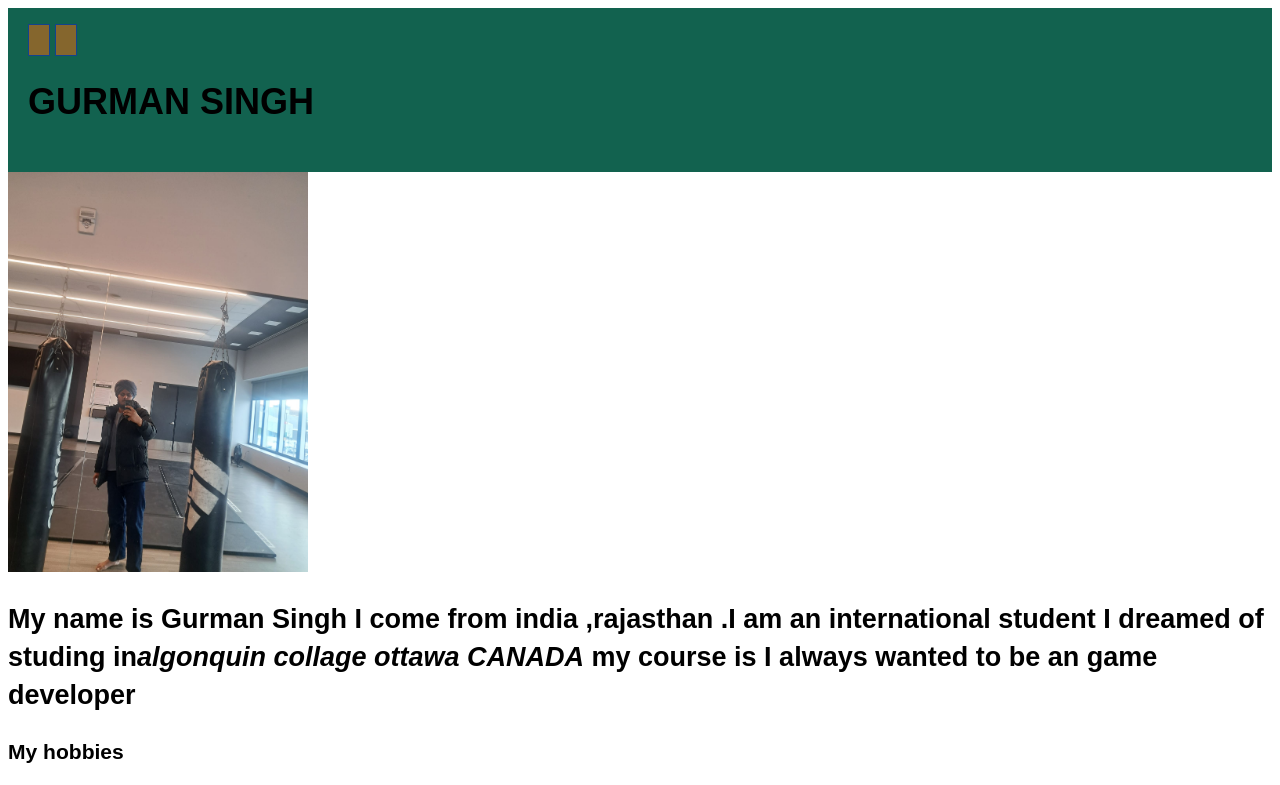
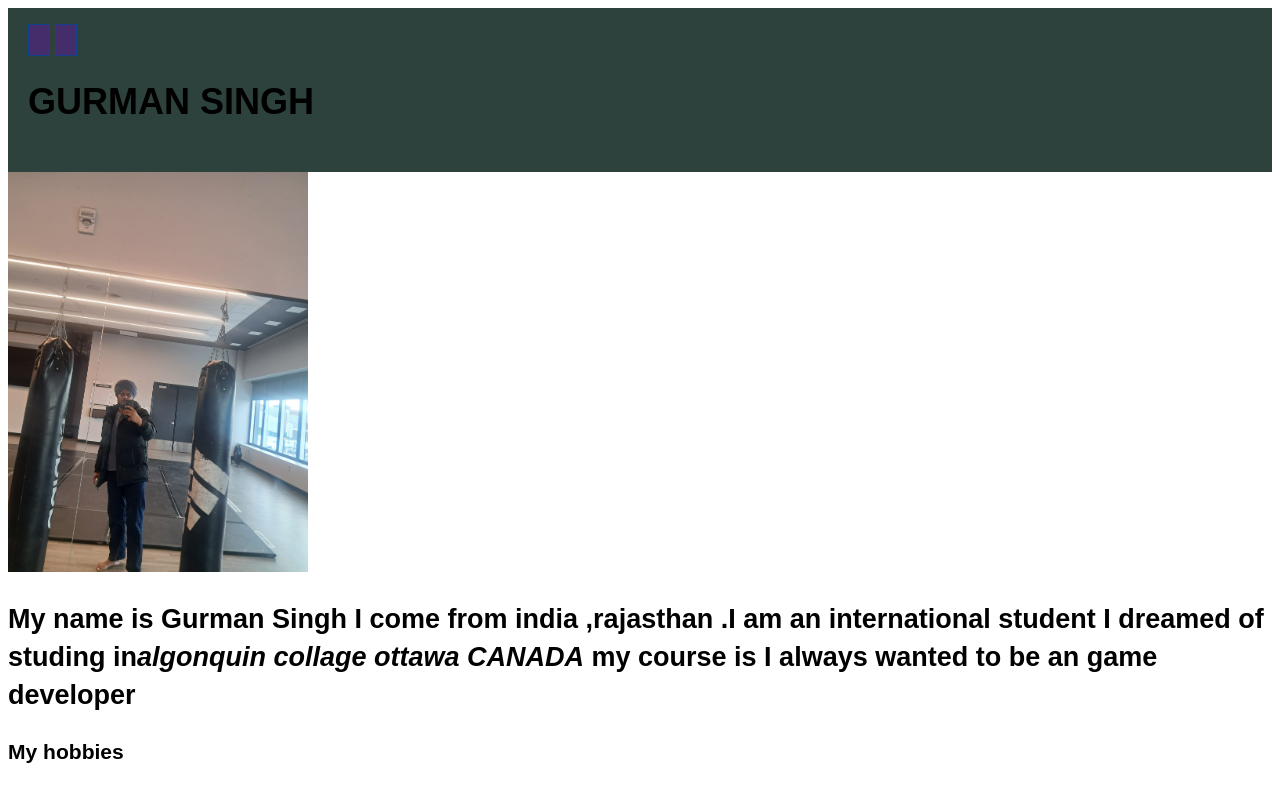
Before and after one commit to singh2842/singh2842.github.io, a plain HTML site: page html-assignment/index.html in a window 1280 px wide. Shown: the top 785 px of the page. Drawn offline with Linux system fonts and the light colour scheme.

Commit message:
modified

```diff
--- a/html-assignment/css/style.css
+++ b/html-assignment/css/style.css
@@ -7,7 +7,7 @@ body {
 
 /* Requirement: Select multiple elements (header and footer) */
 header, footer {
-    background-color: #12624f;
+    background-color: #2d413d;
     padding: 20px;
 }
 
@@ -19,7 +19,7 @@ header, footer {
 /* Requirement: ID selector with specific box-shadow placement */
 /* 0 horizontal, 0 vertical, 2px blur, 1px spread, black colour */
 #my-image {
-    box-shadow: 0px 0px 2px 1px black;
+    box-shadow: 0px 0px 2px 1px rgb(9, 1, 1);
 }
 
 /* Requirement: nth-child selector for odd list items */
@@ -30,7 +30,7 @@ header, footer {
 /* Navigation Styling (Requirement: remove underlines/add background) */
 nav a {
     text-decoration: none;
-    background-color: #85662d;
+    background-color: #452d6b;
     border: 1px solid #14428d;
     padding: 5px 10px;
     margin-right: 5px;
```
